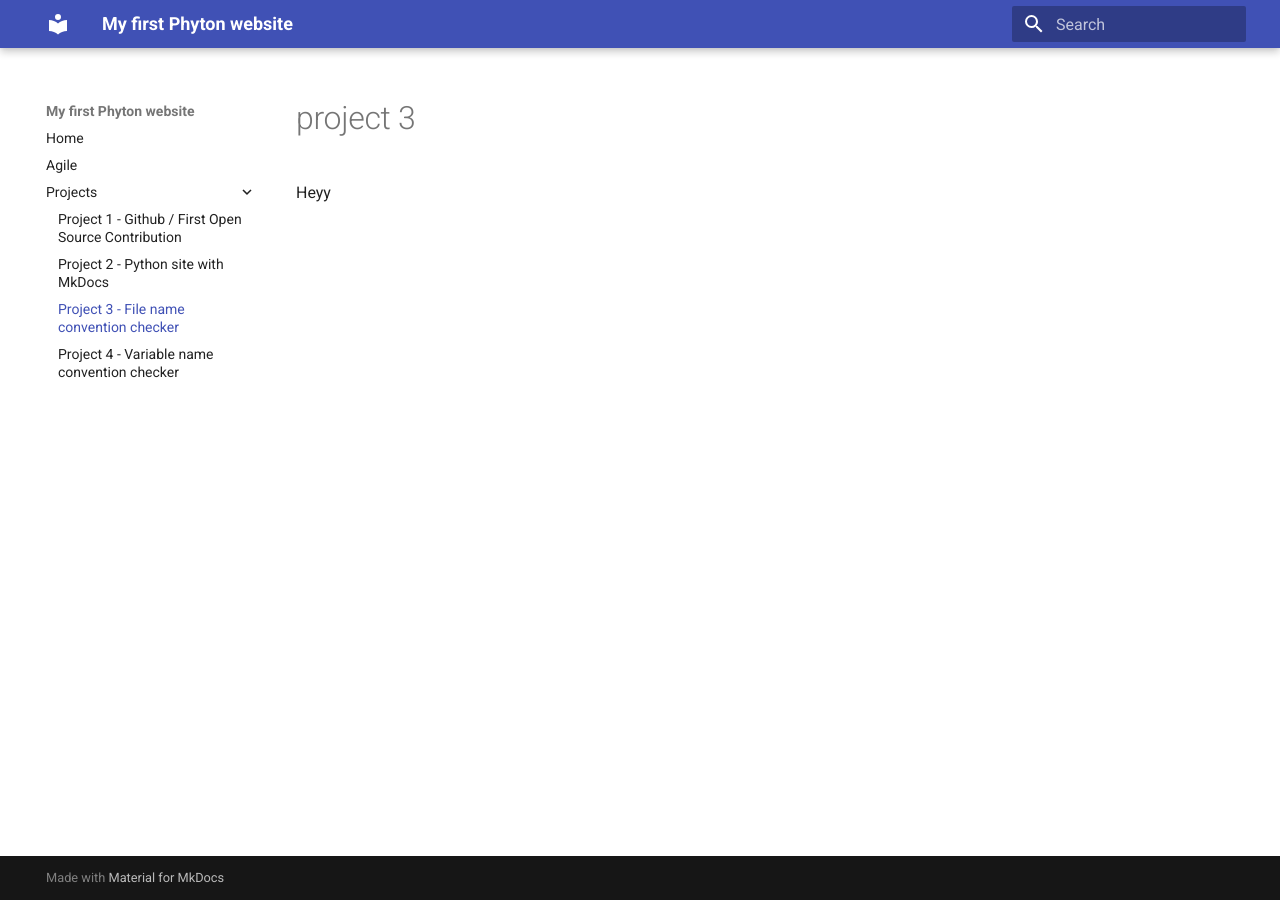
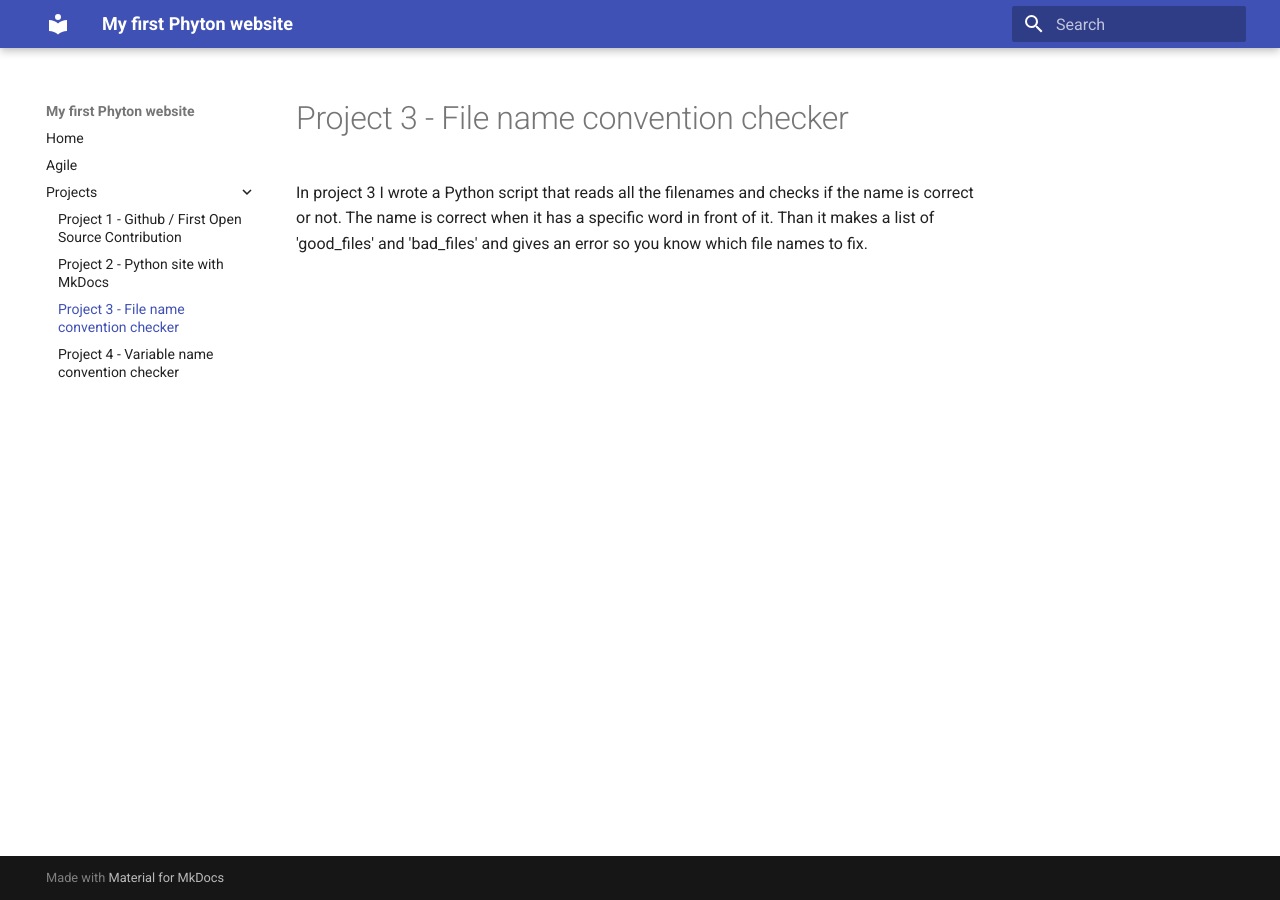
Before and after one commit to milagro2/pythonsite, an MkDocs documentation site: the page built from docs/project3.md, in a window 1280 px wide. Built offline with MkDocs 1.6.1 and Material for MkDocs 9.7.7, drawn with Linux system fonts in a browser that asks for light colours.

Commit message:
Update project3.md

```diff
--- a/docs/project3.md
+++ b/docs/project3.md
@@ -1,2 +1,2 @@
-#project 3
-Heyy
+# Project 3  - File name convention checker
+In project 3 I wrote a Python script that reads all the filenames and checks if the name is correct or not. The name is correct when it has a specific word in front of it. Than it makes a list of 'good_files' and 'bad_files' and gives an error so you know which file names to fix.
```
